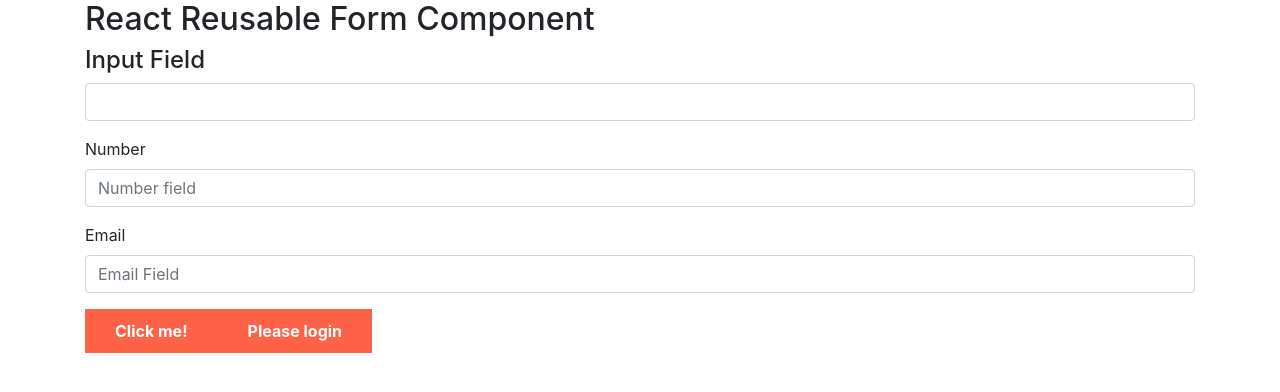
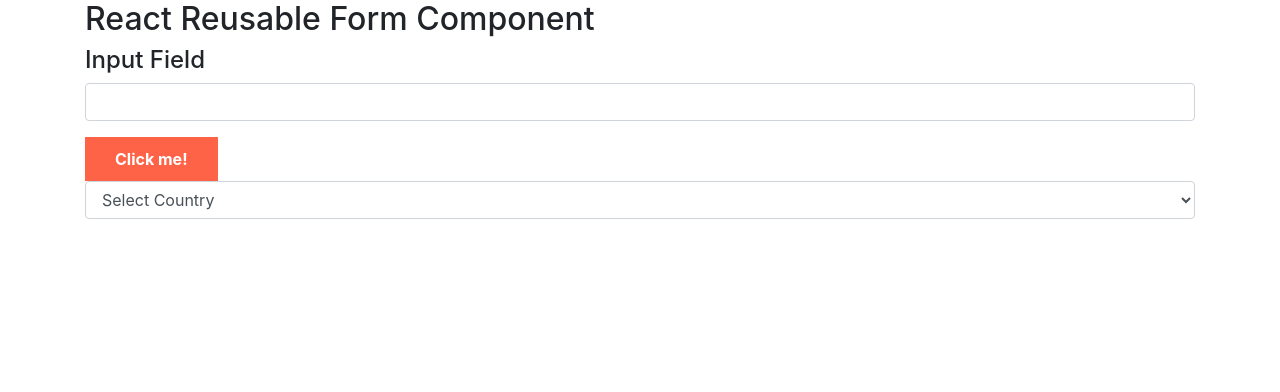
Before and after one commit to gkhan205/react-reusable-form-component, a React (Create React App) app: page / in a window 1280 px wide. Shown: the top 392 px of the page. Built offline with nearby package versions, Linux system fonts and the light colour scheme.

Commit message:
dropdown component added

```diff
--- a/src/App.js
+++ b/src/App.js
@@ -4,6 +4,7 @@ import './App.css';
 
 import Button from 'library/components/Button';
 import InputField from "library/components/InputField";
+import Dropdown from "library/components/Dropdown";
 import {Validators} from "library/utilities/Validator";
 
 export default class App extends Component {
@@ -11,7 +12,8 @@ export default class App extends Component {
     state = {
         text: '',
         number: '',
-        email: ''
+        email: '',
+        country: ''
     };
 
     handleChange = (key) => (value) => {
@@ -23,8 +25,12 @@ export default class App extends Component {
         alert('Button Clicked');
     };
 
+    handleDropdown = (country) => {
+        this.setState({country});
+    };
+
     render() {
-        const {text, number, email} = this.state;
+        const {text, country} = this.state;
 
         return (
             <div className="container">
@@ -38,33 +44,25 @@ export default class App extends Component {
                     ]}
                     onChange={this.handleChange('text')}/>
 
-                <InputField
-                    value={number}
-                    placeholder='Number field'
-                    type='text'
-                    label='Number'
-                    validators={[
-                        {check: Validators.number, message: 'Number is not valid'}
-                    ]}
-                    onChange={this.handleChange('number')}/>
-
-                <InputField
-                    value={email}
-                    placeholder='Email Field'
-                    type='email'
-                    label='Email'
-                    validators={[
-                        {check: Validators.email, message: 'Email is not valid'}
-                    ]}
-                    onChange={this.handleChange('email')}/>
 
                 <Button
                     onClick={this.handleClick}
                     value='Click me!'/>
 
-                <Button
-                    onClick={this.handleClick}
-                    value='Please login'/>
+                <Dropdown
+                    data={[
+                        {value: 1, label: 'India'},
+                        {value: 2, label: 'USA'},
+                        {value: 3, label: 'UK'},
+                        {value: 4, label: 'Germany'},
+                        {value: 5, label: 'Russia'},
+                        {value: 5, label: 'Italy'},
+                    ]}
+                    value={country}
+                    placeholder='Select Country'
+                    onChange={this.handleDropdown}
+                />
+
             </div>
         );
     }
--- /dev/null
+++ b/src/library/components/Dropdown/index.js
@@ -0,0 +1,44 @@
+import React from 'react';
+import PropTypes from 'prop-types';
+
+const Dropdown = ({value, data, placeholder, styleClass, onChange}) => {
+
+    const handleChange = (event) => {
+        const {value} = event.target;
+        onChange(value);
+    };
+
+    return (
+        <div className={`form-group ${styleClass}`}>
+            <select
+                value={value}
+                className="form-control"
+                onChange={handleChange}>
+                <option value="">{placeholder}</option>
+                {data.map((item, key) => (
+                    <option
+                        key={key}
+                        value={item.value}>
+                        {item.label}
+                    </option>
+                ))}
+            </select>
+        </div>
+    )
+};
+
+Dropdown.propTypes = {
+    value: PropTypes.string,
+    placeholder: PropTypes.string,
+    data: PropTypes.array.isRequired,
+    styleClass: PropTypes.string,
+    onChange: PropTypes.func.isRequired
+};
+
+Dropdown.defaultProps = {
+    value: '',
+    styleClass: '',
+    placeholder: ''
+};
+
+export default Dropdown;
```
